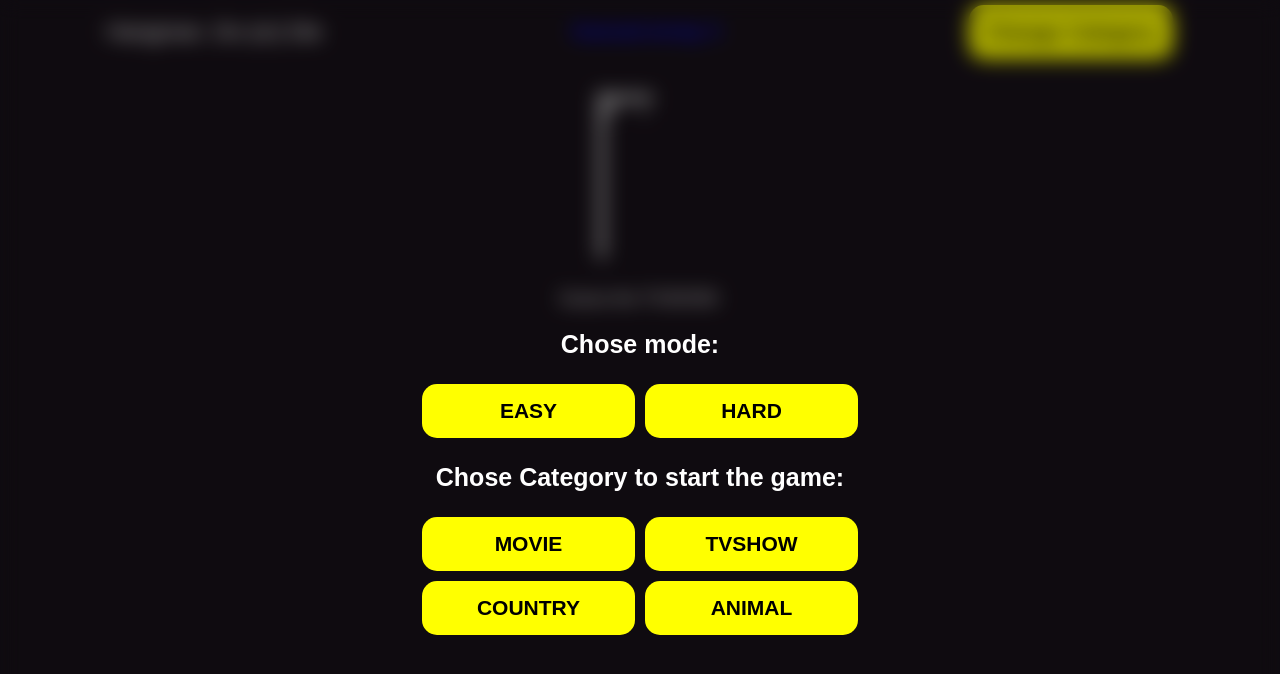
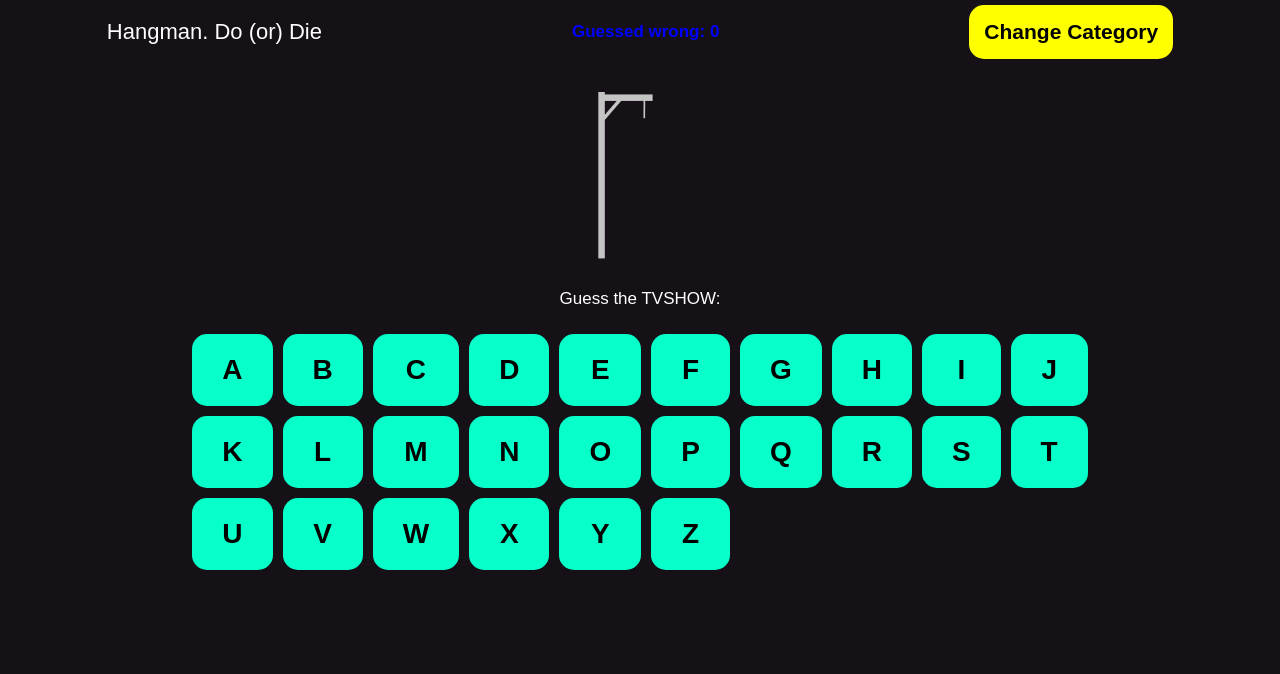
Before and after one commit to bernardkrehula/Recat-typescript-hangman-word-game, a React (Vite) app in the folder my-app/: page / in a window 1280 px wide. Shown: the top 674 px of the page. Built offline with nearby package versions, Linux system fonts and the light colour scheme.

Commit message:
Display alphabet

```diff
--- a/my-app/src/components/Btn/Btn.css
+++ b/my-app/src/components/Btn/Btn.css
@@ -13,3 +13,8 @@
     padding: 15px 15px;
     text-transform: capitalize;
 }
+.letter{
+    padding: 20px 30px;
+    background-color: #07ffc9;
+    font-size: 2.8rem;
+}
--- a/my-app/src/components/alphabet/Alphabet.css
+++ b/my-app/src/components/alphabet/Alphabet.css
@@ -13,17 +13,9 @@
     height: 200px;
     width: 500px;
     grid-template-columns: repeat(10, 1fr);
+    margin-top: 25px;
+    gap: 10px;
     justify-content: center;
-    margin-top: 5px;
-}
-.word {
-    display: flex;
-    text-align: center;
-    align-items: center;
-}
-.word p {
-    width: fit-content;
-    margin: 0;
 }
 .header{
     display: flex;
--- a/my-app/src/components/alphabet/Aphabet.tsx
+++ b/my-app/src/components/alphabet/Aphabet.tsx
@@ -1,11 +1,14 @@
 import './Alphabet.css'
 import Btn from '../Btn/Btn'
+import type { HangmanType } from '../../main/HangmanType'
 
-type AlphabetProps = {
-    alphabet: string[];
-}
+const Alphabet = ({hangman}: HangmanType) => {
 
-const Alphabet = ({alphabet}: AlphabetProps) => {
+    const displayAlphabet = () => {
+      return hangman.mode['easy'].alphabet
+      .split('')
+      .map((letter, index) => (<Btn key={index} varitaion='letter'>{letter}</Btn>))
+    };
 
     return(
       <>
@@ -17,7 +20,7 @@ const Alphabet = ({alphabet}: AlphabetProps) => {
         <img src='./0wrongGuess.jpeg' className='hangman'/>
         <h4>Guess the TVSHOW:</h4>
         <div className='words'>
-
+        {displayAlphabet()}
 
           {/* alphabet.map((word: string, index: number) => {
             return(
--- a/my-app/src/components/startMenu/StartMenu.css
+++ b/my-app/src/components/startMenu/StartMenu.css
@@ -1,5 +1,5 @@
 .overlay{
-    display: block;
+    display: none;
     position: absolute;
     inset: 0;
     backdrop-filter: blur(10px);
--- a/my-app/src/main/App.tsx
+++ b/my-app/src/main/App.tsx
@@ -39,7 +39,7 @@ function App() {
     <>
       <div className='main'>
         <StartMenu hangman={hangman}/>
-        <Alphabet />
+        <Alphabet hangman={hangman}/>
       </div>
     </>
   )
```
